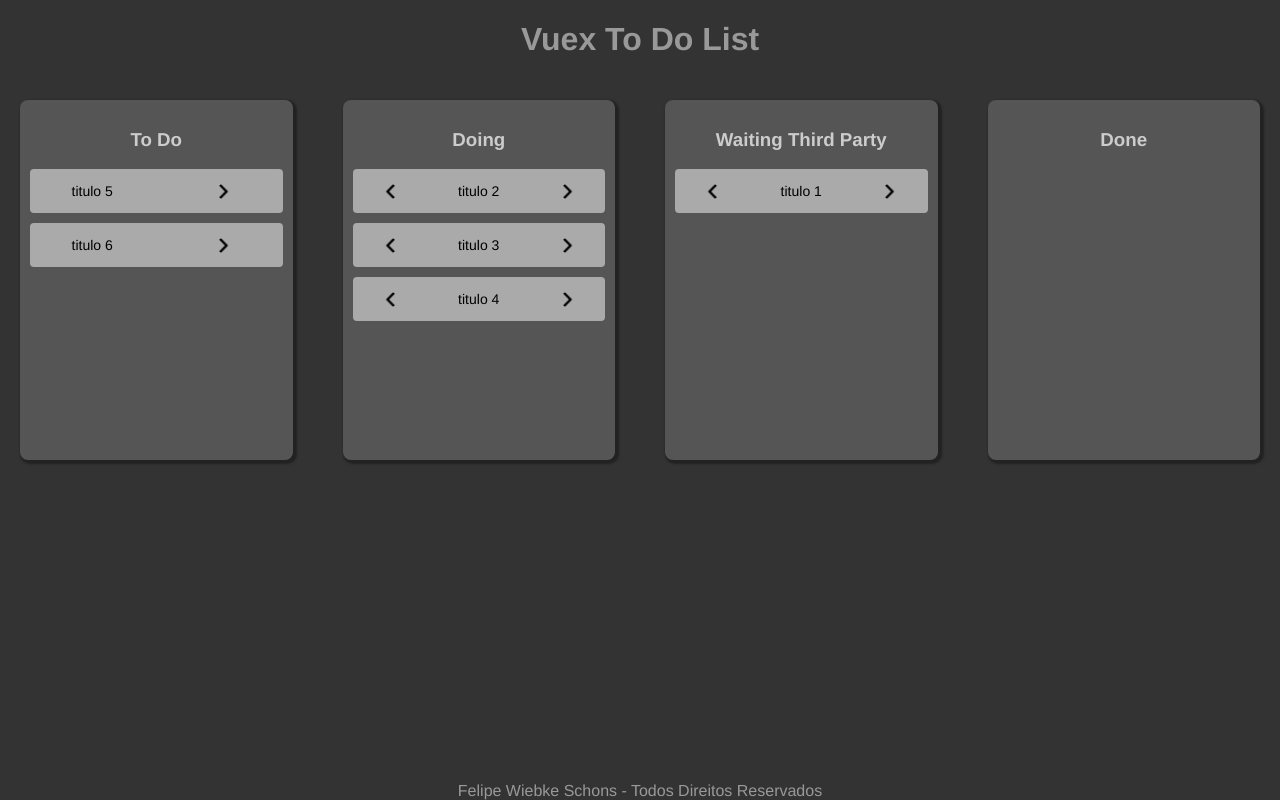
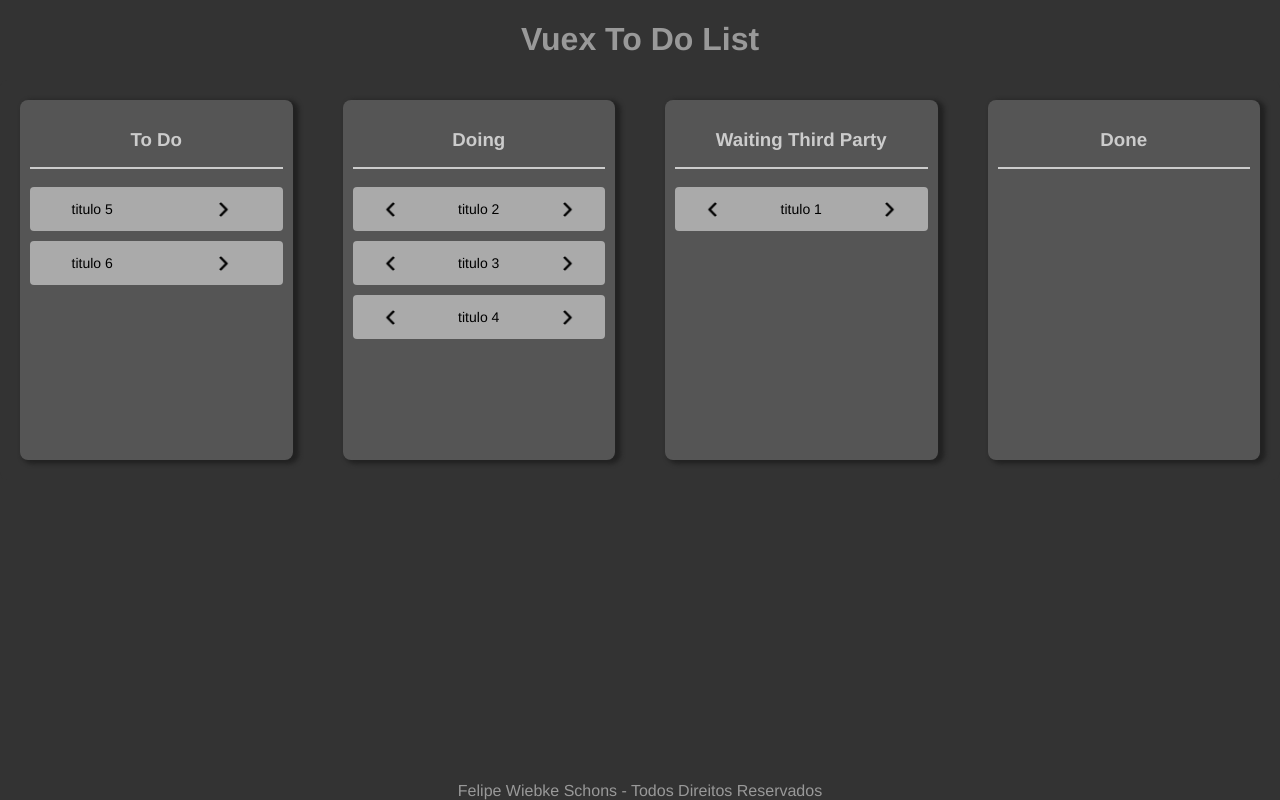
Before and after one commit to wsfelipe/Vuex-Todo-List, a Vue app: page / in a window 1280 px wide. Built offline with nearby package versions, Linux system fonts and the light colour scheme.

Commit message:
alteração no css

```diff
--- a/src/components/ContainerLevel.vue
+++ b/src/components/ContainerLevel.vue
@@ -33,7 +33,7 @@ export default {
 .content-level {
   background: #555;
   border-radius: 8px;
-  box-shadow: #222 2px 2px 2px 2px;
+  box-shadow: #222 4px 2px 4px 2px;
   margin: 20px;
   width: 100%;
   padding: 10px;
@@ -44,4 +44,8 @@ export default {
   flex-direction: column;
   gap: 10px;
 }
+h3 {
+  padding-bottom: 1rem;
+  border-bottom: 2px solid #ccc;
+}
 </style>
```
